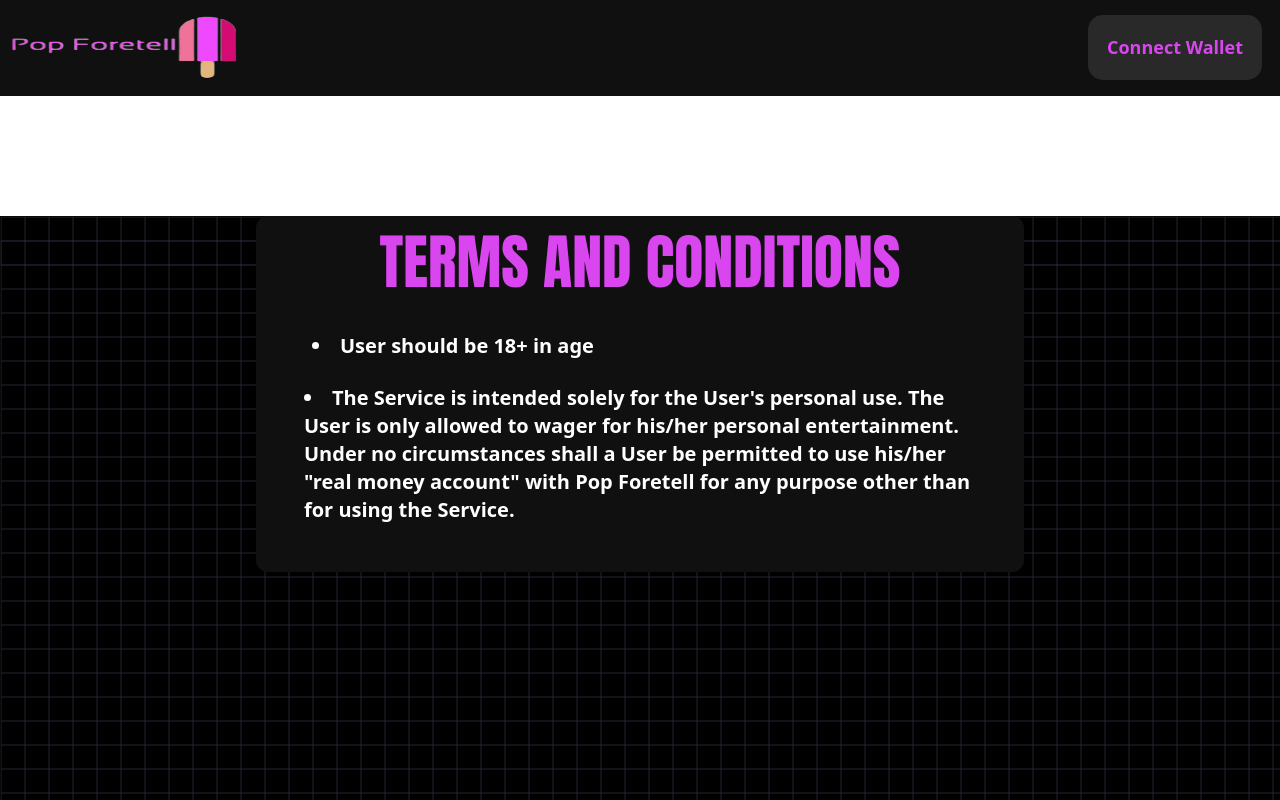
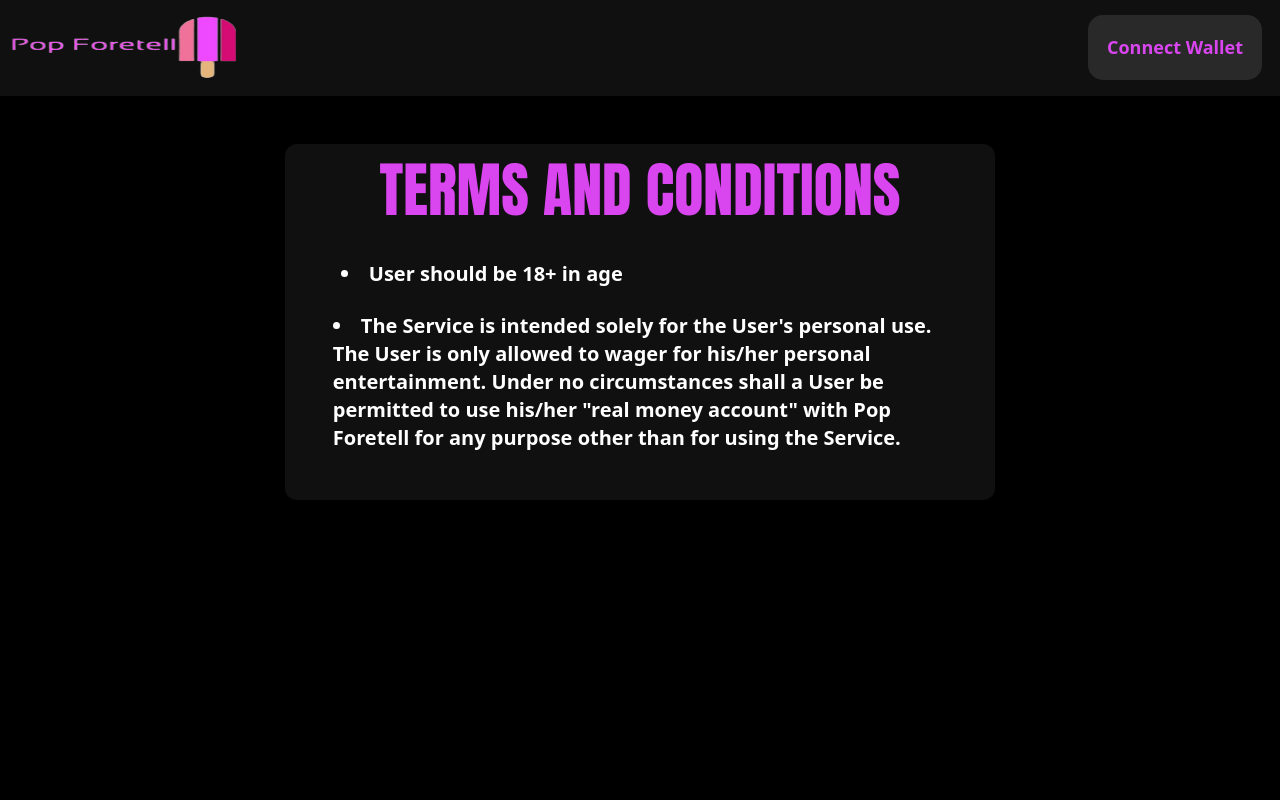
Before and after one commit to Shobhnik13/pop-fortell, a React (Vite) app in the folder frontend/: page /learnmore in a window 1280 px wide. Shown: the top 800 px of the page. Built offline with nearby package versions, Linux system fonts and the light colour scheme; a web font is replaced by a local one.

Commit message:
changes fixed

```diff
--- a/frontend/src/Components/VoteComp.jsx
+++ b/frontend/src/Components/VoteComp.jsx
@@ -19,8 +19,8 @@ const VoteComp = ({ q }) => {
     Aos.init({ duration: 1500 });
   }, []);
   return (
-    <div className=" mx-4  justify-evenly mt-6 font2 font-medium ">
-      <div className="main w-[45%] bg-[#101010] p-[30px] hover:cursor-pointer rounded-2xl hover:bg-black ">
+    <div className=" mx-4  justify-evenly mt-6 font2 font-medium" data-aos="fade-down">
+      <div className="main w-[45%] bg-[#101010] p-[30px] hover:cursor-pointer rounded-2xl hover:bg-black">
         <div className="text-white question">
           <span className="  font-semiboldbold text-2xl text-fuchsia-500">
             Fan theory:{" "}
--- a/frontend/src/Pages/Home.jsx
+++ b/frontend/src/Pages/Home.jsx
@@ -26,7 +26,7 @@ Aos.init({duration:2000});
   return (
     <div className="bg-black h-[300vh] bg-[url('./assets/tiles.svg')]">
       {/* <Navbar /> */}
-      <div className="flex flex-col items-center justify-center" data-aos="fade-down">
+      <div className="flex flex-col items-center justify-center p-24" data-aos="fade-down">
         {" "}
         <h1 className="text-8xl mt-9 anton text-fuchsia-500  text-center neontext">
           Trust your Instinct and <span className="text-span neontext">Earn</span>{" "}
--- a/frontend/src/Pages/Learnmore.jsx
+++ b/frontend/src/Pages/Learnmore.jsx
@@ -8,9 +8,9 @@ const Learnmore = () => {
         Aos.init({duration: 900});
     },[]);
   return (
-    <div className="bg-black h-[100vh] bg-[url('./assets/tiles.svg')] ">
+    <div className="bg-black h-[100vh] bg-[url('./assets/tiles.svg') ] p-12 ">
         {/* <Navbar/> */}
-        <div data-aos="fade-up" className='w-[60%] bg-[#101010] p-4 mt-[120px] m-auto hover:bg-black hover:cursor-pointer rounded-xl'>
+        <div data-aos="fade-up" className='w-[60%] bg-[#101010] mt-[0px] p-4 m-auto hover:bg-black hover:cursor-pointer rounded-xl'>
         <div className='tnc anton  text-6xl  text-fuchsia-500 text-center'>TERMS AND CONDITIONS</div>
         <div className="tncli text-white text-xl font-semibold flex flex-col m-6">
             <li className='p-4'>User should be 18+ in age </li>
--- a/frontend/src/Pages/Playground.jsx
+++ b/frontend/src/Pages/Playground.jsx
@@ -2,8 +2,8 @@ import React,{ useEffect } from "react";
 import Navbar from '../Components/Navbar'
 import VoteComp from '../Components/VoteComp'
 import { question } from '../questions/ques'
+import Aos from "aos";
 import "aos/dist/aos.css";
-import Aos from "aos";
 
 const Playground = () => {
   useEffect(()=>{
@@ -12,7 +12,7 @@ const Playground = () => {
   return (
     <div className="bg-black h-[300vh] bg-[url('./assets/tiles.svg')]">
       {/* <Navbar/> */}
-        <h1 className="text-fuchsia-400 text-6xl anton text-center" >PREDICT AND LET THE EARN BEGIN</h1>
+        <h1 className="text-white text-6xl anton text-center p-14" data-aos="fade-up">PREDICT AND LET THE<span className="font-extrabold text-fuchsia-500"> EARN </span>BEGIN</h1>
     {question.map((q)=>{return <VoteComp q={q}></VoteComp>})}
 
     </div>
--- a/frontend/src/Pages/User.jsx
+++ b/frontend/src/Pages/User.jsx
@@ -10,9 +10,9 @@ const User = () => {
         Aos.init({duraion:1500});
     },[]);
   return (
-    <div className="bg-black h-[200vh] bg-[url('./assets/tiles.svg')]">
+    <div className="bg-black h-[200vh] bg-[url('./assets/tiles.svg')] p-12">
     {/* <Navbar/> */}
-    <div data-aos="fade-down"className=' flex flex-col mt-10 w-[80%] m-auto bg-[#101010] rounded-2xl p-2 hover:bg-black hover:cursor-pointer'>
+    <div data-aos="fade-down"className=' flex flex-col  w-[80%] m-auto bg-[#101010] rounded-2xl p-4 hover:bg-black hover:cursor-pointer'>
    <div className='anton text-fuchsia-500 text-5xl font-semibold text-center p-4 '>Your NFT Collection :</div>
    <div className="images flex w-[90%] m-auto">
     <div>
```
